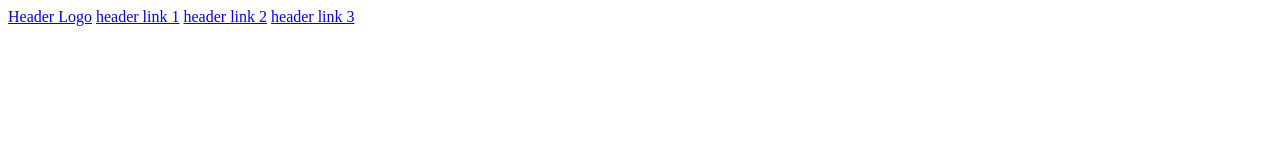
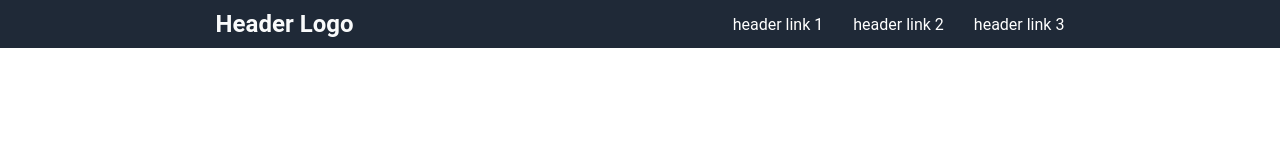
Before and after one commit to meotjin/LandingPageOdinProject, a plain HTML site: page index.html in a window 1280 px wide. Drawn offline with Linux system fonts and the light colour scheme.

Commit message:
modify html and css files for header section

```diff
--- a/css/style.css
+++ b/css/style.css
@@ -0,0 +1,38 @@
+html body{
+    display: flex;
+    flex-direction: column;
+    margin: 0;
+}
+
+div *{
+    font-family: 'Roboto', sans-serif;
+}
+
+a{
+    text-decoration: none;
+}
+
+.header{
+    display: flex;
+    justify-content: space-around;
+    background-color: #1F2937;
+    align-items: center;
+    padding: 10px;
+}
+
+.logo{
+    margin-left: 16px;
+    color: #F9FAFB;
+    font-size: 24px;
+    font-weight: bolder;
+}
+
+.links{
+    display: flex;
+    margin-right: 16px;
+    gap: 30px;
+}
+
+.link{
+    color: #FFFFFF;
+}
--- a/index.html
+++ b/index.html
@@ -4,14 +4,17 @@
     <meta charset="UTF-8">
     <meta http-equiv="X-UA-Compatible" content="IE=edge">
     <meta name="viewport" content="width=device-width, initial-scale=1.0">
+    <link rel="stylesheet" href="./css/style.css">
     <title>Landing Page</title>
 </head>
 <body>
     <div class="header">
         <a href="#" class="logo">Header Logo</a>
-        <a href="#" class="link">header link 1</a>
-        <a href="#" class="link">header link 2</a>
-        <a href="#" class="link">header link 3</a>
+        <div class="links">
+            <a href="#" class="link">header link 1</a>
+            <a href="#" class="link">header link 2</a>
+            <a href="#" class="link">header link 3</a>
+        </div>
     </div>
 </body>
 </html>
```
